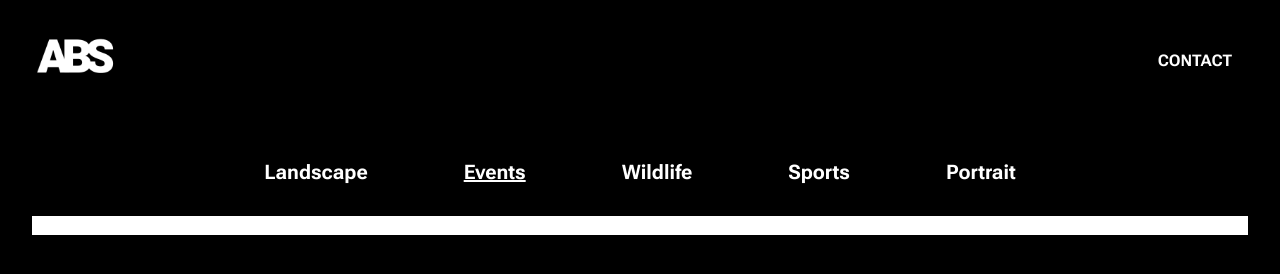
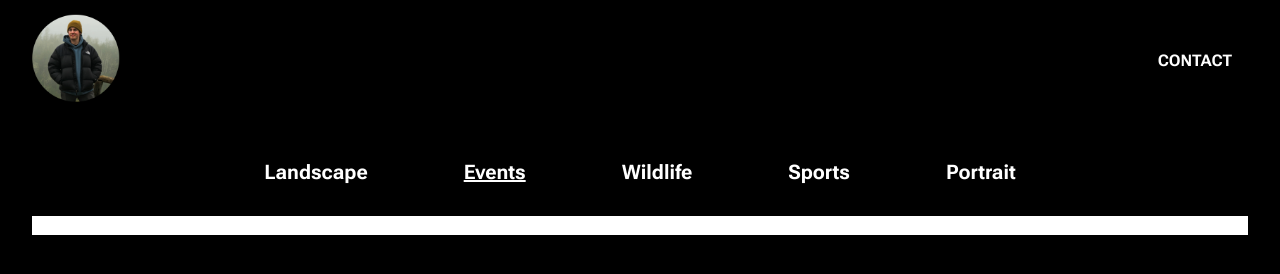
Before and after one commit to ABSamuel311/alex-samuel.com, a plain HTML site: page events.html in a window 1280 px wide. Drawn offline with Linux system fonts and the light colour scheme; a web font is replaced by a local one.

Commit message:
changed pfp

```diff
--- a/events.html
+++ b/events.html
@@ -10,7 +10,7 @@
 
 <body>
     <header>
-        <a href="index.html"><img id="logo" src="/imgs/abs web logo.png"></a>
+        <a href="/index.html"><img id="logo" src="/imgs/PFP Logo.png"></a>
         <ul>
             <li><a href="index.html#footer">CONTACT</a></li>
         </ul>
```
Also changed, not shown: landscape.html (+1 -1 lines), portrait.html (+1 -1 lines), sport.html (+1 -1 lines), wildlife.html (+1 -1 lines).
